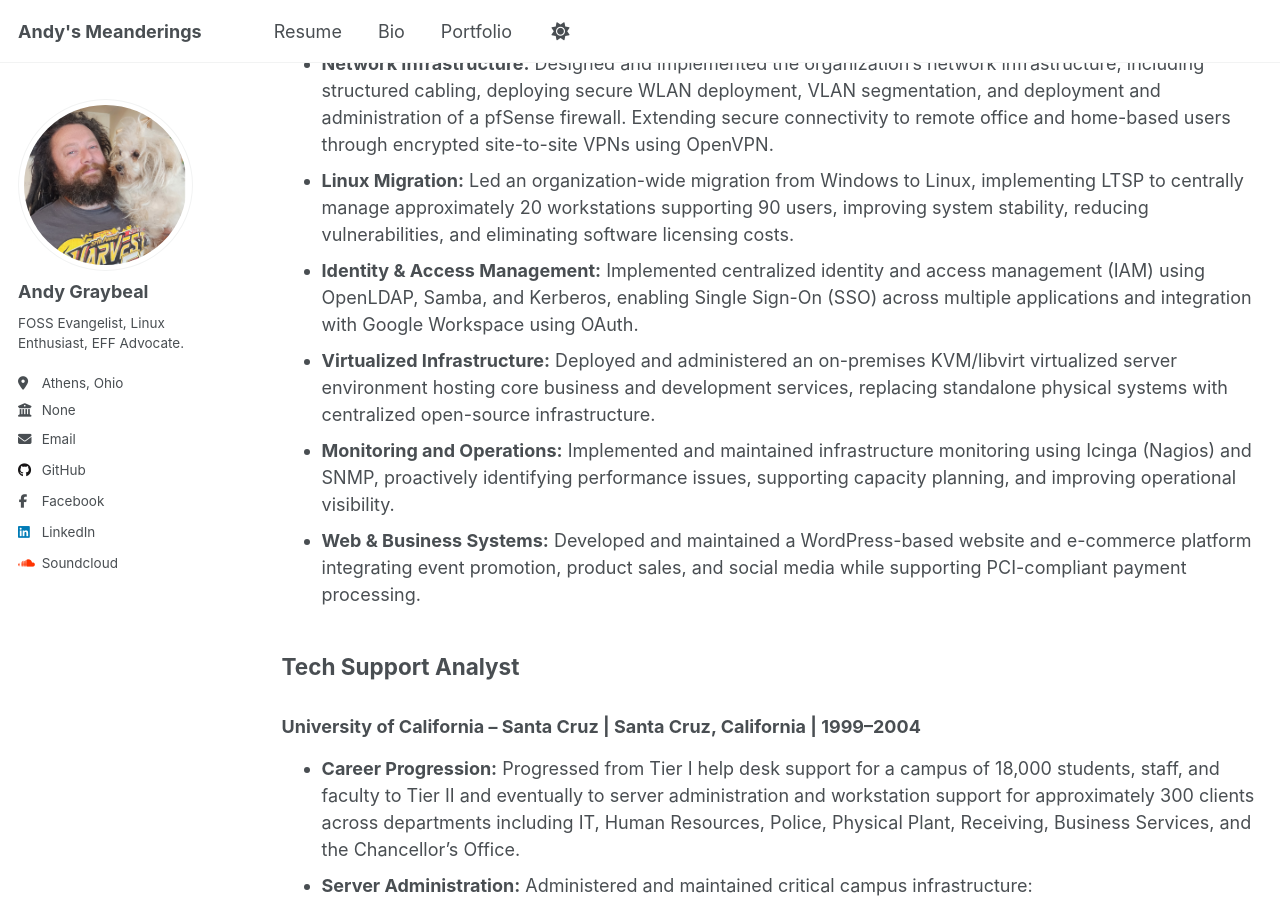
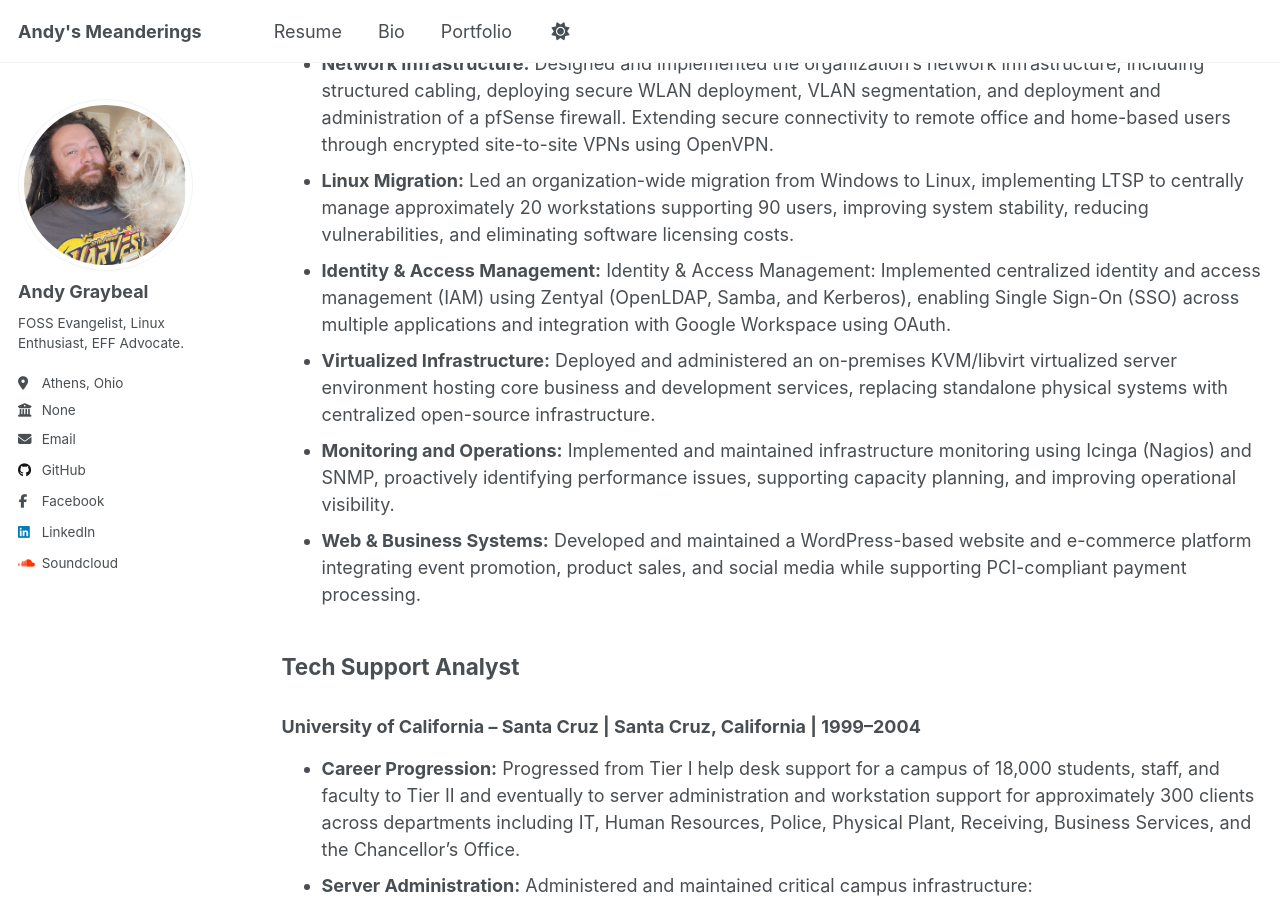
Before and after one commit to andy-graybeal/andy-graybeal.github.io, a Jekyll site: the page built from _pages/resume.md, in a window 1280 px wide and 900 px high, scrolled down 492 px. Built offline with Jekyll 4.4.1, drawn with Linux system fonts in a browser that asks for light colours; a script that is not in the unit is left out.

Commit message:
Clarify Identity & Access Management implementation details
Updated the Identity & Access Management section to specify the use of Zentyal for centralized IAM, including OpenLDAP, Samba, and Kerberos.

```diff
--- a/_pages/resume.md
+++ b/_pages/resume.md
@@ -23,7 +23,7 @@ I have 20+ years of experience supporting enterprise infrastructure across highe
 ### Worker-Owned Restaurant Corporation \| *Athens, Ohio* \| 2004–2013
   * **Network Infrastructure:** Designed and implemented the organization's network infrastructure, including structured cabling, deploying secure WLAN deployment, VLAN segmentation, and deployment and administration of a pfSense firewall. Extending secure connectivity to remote office and home-based users through encrypted site-to-site VPNs using OpenVPN.
   * **Linux Migration:** Led an organization-wide migration from Windows to Linux, implementing LTSP to centrally manage approximately 20 workstations supporting 90 users, improving system stability, reducing vulnerabilities, and eliminating software licensing costs.
-  * **Identity & Access Management:** Implemented centralized identity and access management (IAM) using OpenLDAP, Samba, and Kerberos, enabling Single Sign-On (SSO) across multiple applications and integration with Google Workspace using OAuth.
+  * **Identity & Access Management:** Identity & Access Management: Implemented centralized identity and access management (IAM) using Zentyal (OpenLDAP, Samba, and Kerberos), enabling Single Sign-On (SSO) across multiple applications and integration with Google Workspace using OAuth.
   * **Virtualized Infrastructure:** Deployed and administered an on-premises KVM/libvirt virtualized server environment hosting core business and development services, replacing standalone physical systems with centralized open-source infrastructure.
   * **Monitoring and Operations:** Implemented and maintained infrastructure monitoring using Icinga (Nagios) and SNMP, proactively identifying performance issues, supporting capacity planning, and improving operational visibility.
   * **Web & Business Systems:** Developed and maintained a WordPress-based website and e-commerce platform integrating event promotion, product sales, and social media while supporting PCI-compliant payment processing.
```
